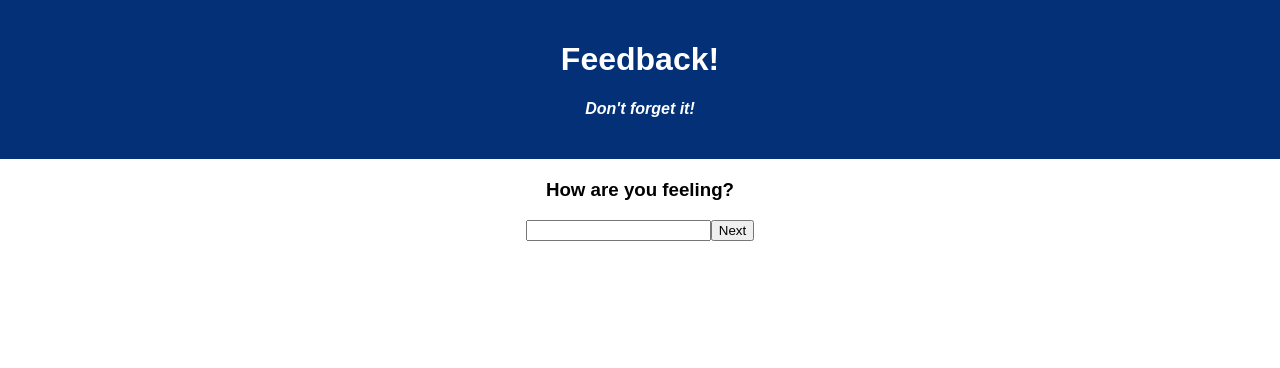
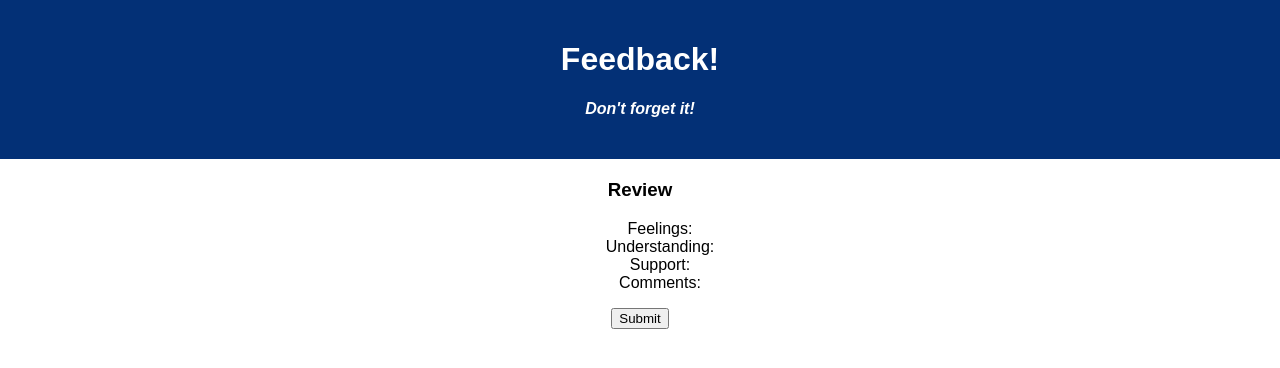
Before and after one commit to HollyDraz/weekend-redux-feedback-loop, a React (Create React App) app: page /#/review in a window 1280 px wide. Before the commit this address led to /#/. Shown: the top 368 px of the page. Built offline with nearby package versions, Linux system fonts and the light colour scheme.

Commit message:
added thankspage after review page

```diff
--- a/src/components/App/App.jsx
+++ b/src/components/App/App.jsx
@@ -7,6 +7,7 @@ import Understanding from '../Understanding/Understanding';
 import Support from '../Support/Support';
 import Comments from '../Comments/Comments';
 import Review from '../Review/Review';
+import Thanks from '../Thanks/Thanks';
 
 function App() {
 
@@ -31,6 +32,9 @@ function App() {
         </Route>
         <Route exact path='/review'>
           <Review/>
+        </Route>
+        <Route exact path='/thanks'>
+          <Thanks/>
 
         </Route>
 
--- a/src/components/Comments/Comments.jsx
+++ b/src/components/Comments/Comments.jsx
@@ -18,7 +18,7 @@ const Comments = () => {
     <div>
         <h3>Any Comments you'd like to leave?</h3>
         <input value={comments} onChange ={handleChange} className="input" type="text" />
-        <button onClick={() => history.push('/submit')} className="button">Next</button>
+        <button onClick={() => history.push('/review')} className="button">Next</button>
     </div>
 
     </>
--- a/src/components/Review/Review.jsx
+++ b/src/components/Review/Review.jsx
@@ -56,7 +56,7 @@ const Review = () => {
                     <br/>
                     Comments: {comments}
                 </ul>
-             <button  className="button">Submit</button>
+             <button onClick={() => history.push('/thanks')} className="button">Submit</button>
             </div>
         </>
     );
--- /dev/null
+++ b/src/components/Thanks/Thanks.jsx
@@ -0,0 +1,24 @@
+import {useSelector, useDispatch } from 'react-redux';
+import { useHistory } from "react-router-dom";
+import axios from 'axios';
+
+const Thanks = () => {
+    const history = useHistory();
+ return (
+    <>
+    <div>
+        <h3>Thanks for you feedback</h3>
+        <button onClick={() => history.push('/')} className="button">Submit Feedback again</button>
+    </div>
+
+    </>
+ )
+
+
+
+ }
+
+
+
+
+export default Thanks;
```
